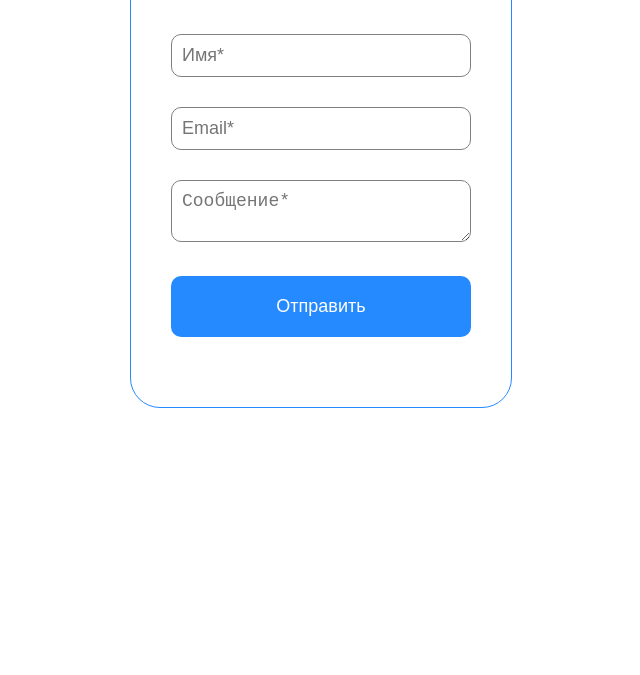
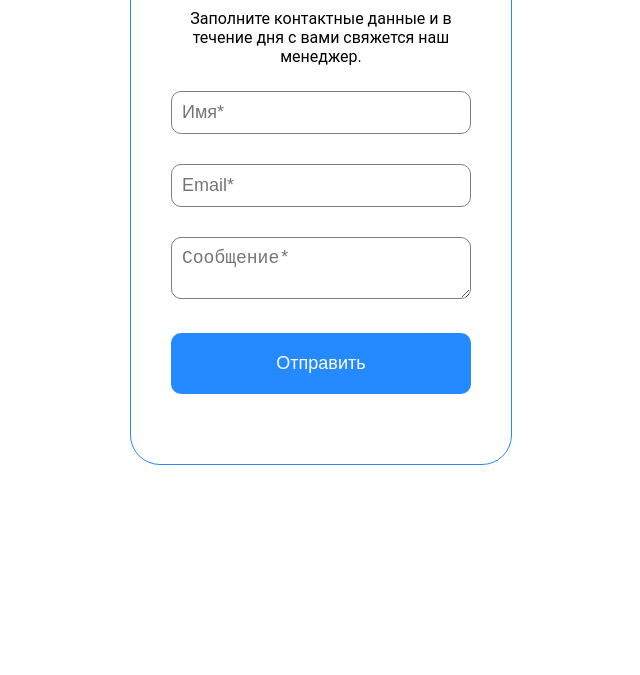
Before and after one commit to IgorKampusano/roistat-task, a plain HTML site: page index.html in a window 1280 px wide. Shown: the part 125-800 px from the top of the page, without its empty margins (319-959 px from the left). Drawn offline with Linux system fonts and the light colour scheme.

Commit message:
Поправка, добавлено краткое описание

```diff
--- a/index.html
+++ b/index.html
@@ -16,7 +16,7 @@
     <div class="container">
         <div class="contact-block">
             <h1 class="contact-form-heading">Свяжитесь с нами</h1>
-            <p></p>
+            <p class="description">Заполните контактные данные и в течение дня с вами свяжется наш менеджер.</p>
             <form class="contact-form">
                 <div>
                     <label for="name">
--- a/style.css
+++ b/style.css
@@ -23,7 +23,7 @@ body {
 }
 
 .contact-form-heading {
-    margin-bottom: 50px;
+    margin-bottom: 25px;
 }
 
 input, textarea, button {
@@ -89,3 +89,9 @@ input, textarea, button {
     left: 90%;
     bottom: 70%;
 }
+
+.description {
+    width: 300px;
+    text-align: center;
+    margin-bottom: 25px;
+}
```
